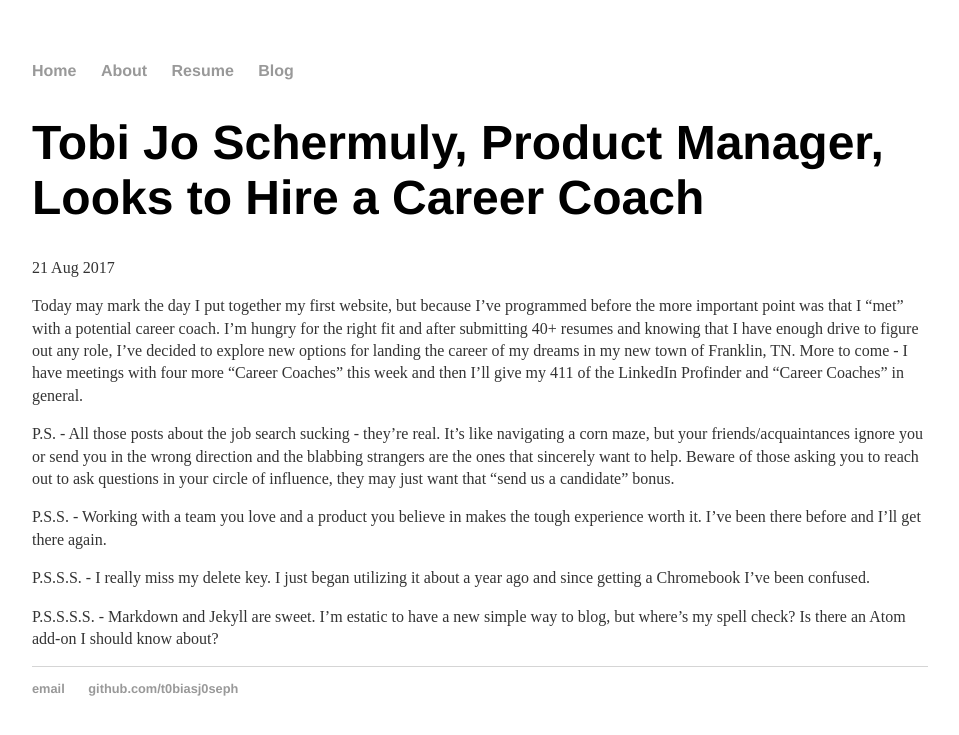
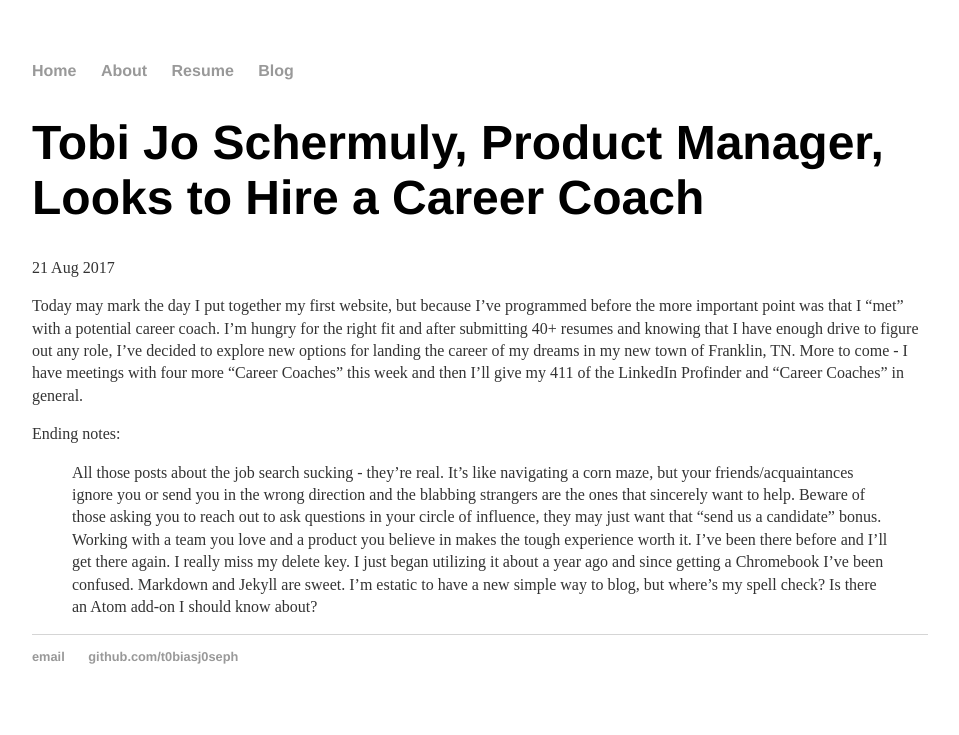
Before and after one commit to t0biasj0seph/t0biasj0seph, a Jekyll site: the page built from _posts/2017-08-21-career-coach-consultation-one.md, in a window 1280 px wide. Shown: the top 735 px of the page, without its empty margins (160-1119 px from the left). Built offline with Jekyll 4.4.1, drawn with Linux system fonts in a browser that asks for light colours.

Commit message:
Updated CSS again and added ending notes to earlier post

```diff
--- a/_posts/2017-08-21-career-coach-consultation-one.md
+++ b/_posts/2017-08-21-career-coach-consultation-one.md
@@ -6,10 +6,11 @@ date: 2017-08-21
 
 Today may mark the day I put together my first website, but because I've programmed before the more important point was that I "met" with a potential career coach. I'm hungry for the right fit and after submitting 40+ resumes and knowing that I have enough drive to figure out any role, I've decided to explore new options for landing the career of my dreams in my new town of Franklin, TN. More to come - I have meetings with four more "Career Coaches" this week and then I'll give my 411 of the LinkedIn Profinder and "Career Coaches" in general.
 
-P.S. - All those posts about the job search sucking - they're real. It's like navigating a corn maze, but your friends/acquaintances ignore you or send you in the wrong direction and the blabbing strangers are the ones that sincerely want to help. Beware of those asking you to reach out to ask questions in your circle of influence, they may just want that "send us a candidate" bonus.
 
-P.S.S. - Working with a team you love and a product you believe in makes the tough experience worth it. I've been there before and I'll get there again.
 
-P.S.S.S. - I really miss my delete key. I just began utilizing it about a year ago and since getting a Chromebook I've been confused.
 
-P.S.S.S.S. - Markdown and Jekyll are sweet. I'm estatic to have a new simple way to blog, but where's my spell check? Is there an Atom add-on I should know about?
+Ending notes:
+>All those posts about the job search sucking - they're real. It's like navigating a corn maze, but your friends/acquaintances ignore you or send you in the wrong direction and the blabbing strangers are the ones that sincerely want to help. Beware of those asking you to reach out to ask questions in your circle of influence, they may just want that "send us a candidate" bonus.
+>Working with a team you love and a product you believe in makes the tough experience worth it. I've been there before and I'll get there again.
+>I really miss my delete key. I just began utilizing it about a year ago and since getting a Chromebook I've been confused.
+>Markdown and Jekyll are sweet. I'm estatic to have a new simple way to blog, but where's my spell check? Is there an Atom add-on I should know about?
--- a/css/main.css
+++ b/css/main.css
@@ -28,7 +28,7 @@ p {
     line-height: 1.4em;
     color: #333;
 }
-li {
+ul,li {
     font-size: 1em;
     line-height: 1.4em;
     color: #333;
```
